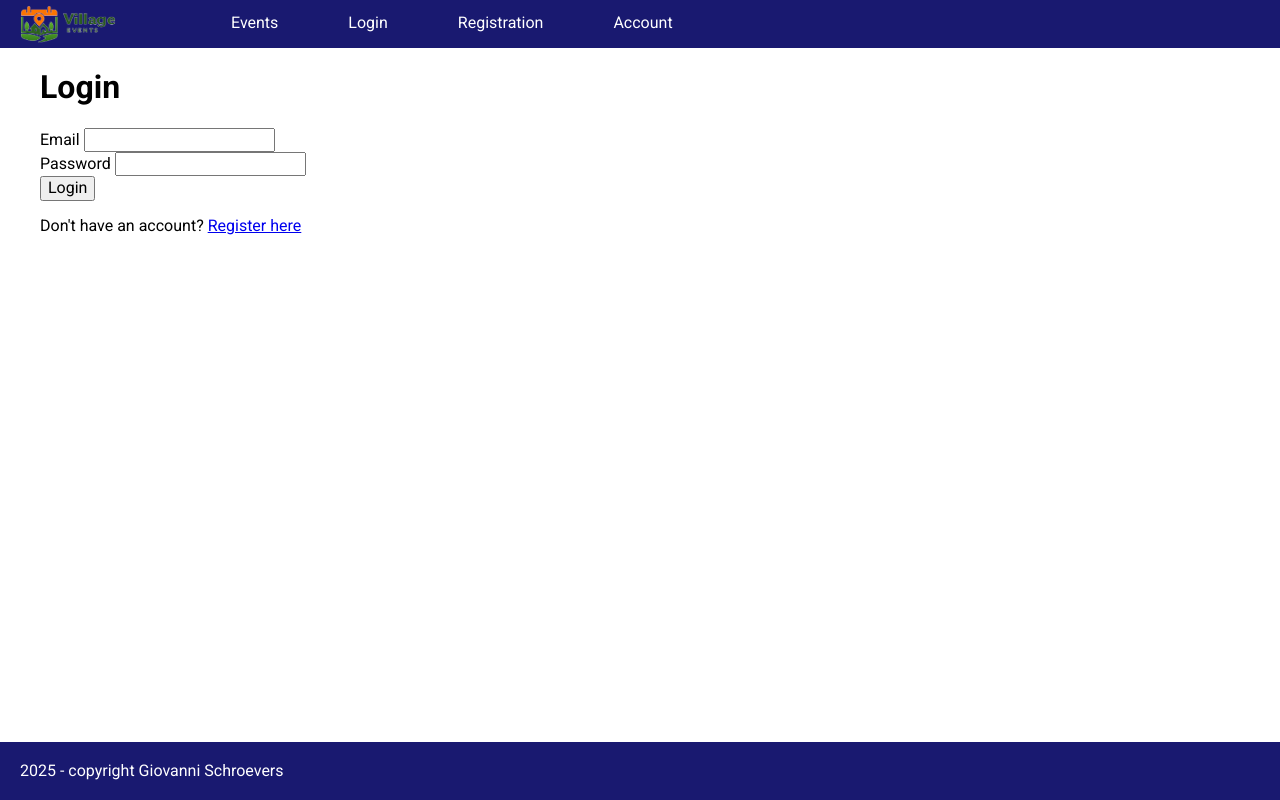
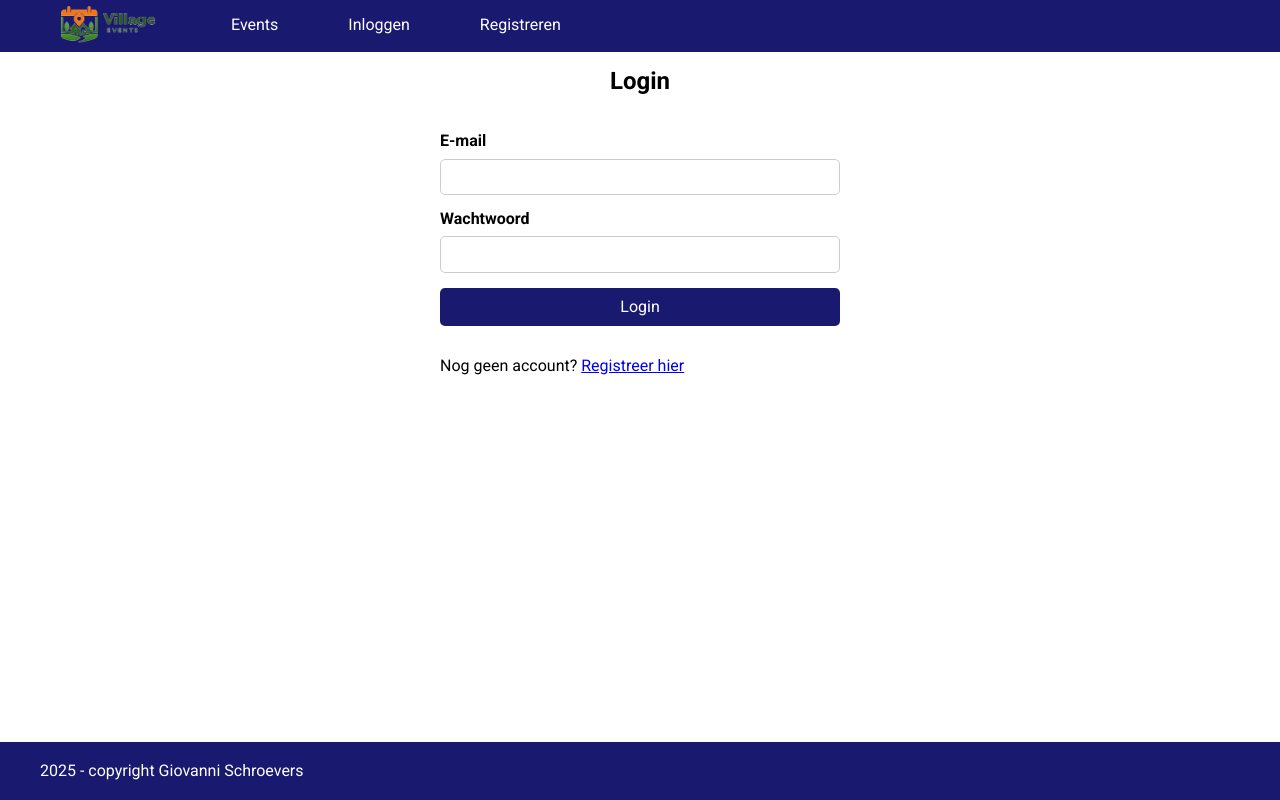
Before and after one commit to Giovanni-Schroevers/event-planner, a PHP site: page /login in a window 1280 px wide. Run offline with PHP 8.4, Linux system fonts and the light colour scheme.

Commit message:
Add login, logout and register

```diff
--- a/controller/LoginController.php
+++ b/controller/LoginController.php
@@ -1,6 +1,7 @@
 <?php
 
 require_once __DIR__ . '/../core/Controller.php';
+require_once __DIR__ . '/../model/User.php';
 
 class LoginController extends Controller
 {
@@ -16,6 +17,16 @@ class LoginController extends Controller
         $email = $_POST['email'] ?? '';
         $password = $_POST['password'] ?? '';
 
-        $this->redirect('/login');
+        $user = User::verifyPassword($email, $password);
+
+        if ($user === null) {
+            $_SESSION['flash_error'] = 'Email of wachtwoord is onjuist';
+            $this->redirect('/login');
+            return;
+        }
+
+        $_SESSION['user'] = $user;
+        unset($_SESSION['flash_error']);
+        $this->redirect('/');
     }
 }
--- /dev/null
+++ b/core/Database.php
@@ -0,0 +1,32 @@
+<?php
+
+class Database
+{
+    private static ?PDO $connection = null;
+
+    private const HOST = 'localhost';
+    private const PORT = 3306;
+    private const DATABASE = 'event_planner';
+    private const USERNAME = 'dev';
+    private const PASSWORD = 'dev';
+
+    public static function getConnection(): PDO
+    {
+        if (self::$connection === null) {
+            $dsn = sprintf(
+                'mysql:host=%s;port=%d;dbname=%s;charset=utf8mb4',
+                self::HOST,
+                self::PORT,
+                self::DATABASE
+            );
+
+            self::$connection = new PDO($dsn, self::USERNAME, self::PASSWORD, [
+                PDO::ATTR_ERRMODE => PDO::ERRMODE_EXCEPTION,
+                PDO::ATTR_DEFAULT_FETCH_MODE => PDO::FETCH_ASSOC,
+                PDO::ATTR_EMULATE_PREPARES => false,
+            ]);
+        }
+
+        return self::$connection;
+    }
+}
--- a/index.php
+++ b/index.php
@@ -4,6 +4,11 @@
  * Front Controller
  * All requests are routed through this file
  */
+
+// Load classes that may be stored in session BEFORE session_start()
+require_once __DIR__ . '/model/dto/UserSessionDTO.php';
+
+session_start();
 
 require_once __DIR__ . '/core/Router.php';
 
@@ -13,9 +18,11 @@ $router = new Router();
 $router->get('/', 'HomeController@index');
 $router->get('/login', 'LoginController@index');
 $router->post('/login', 'LoginController@authenticate');
+$router->get('/logout', 'LogoutController@index');
 
 // TODO: Add more routes as needed
-// $router->get('/register', 'RegisterController@index');
+$router->get('/register', 'RegisterController@index');
+$router->post('/register', 'RegisterController@register');
 // $router->get('/events', 'EventController@index');
 // $router->get('/account', 'AccountController@index');
 
--- a/styles/base.css
+++ b/styles/base.css
@@ -1,8 +1,18 @@
 :root {
     --primary-color: #191970;
     --primary-contrast: #ffffff;
+    --error: #dc3545;
+    --error-background: #f8d7da;
+    --error-border: #f5c6cb;
+    --success: #28a745;
+    --success-background: #d4edda;
+    --success-border: #c3e6cb;
 
     --font-family: "Roboto", sans-serif;
+}
+
+* {
+    box-sizing: border-box;
 }
 
 body {
@@ -18,31 +28,38 @@ body {
 }
 
 main {
-    width: 1200px;
+    width: 100%;
+    max-width: 1200px;
     margin: 0 auto;
-    padding-inline: 20px;
+    padding-inline: 15px;
 }
 
+@media (min-width: 768px) {
+    main {
+        padding-inline: 20px;
+    }
+}
 
 header {
-    padding-inline: 20px;
     background: var(--primary-color);
 }
 
 nav {
-    height: 48px;
+    padding-inline: 20px;
+    max-width: 1200px;
+    margin: 0 auto;
+    min-height: 48px;
     display: flex;
-    gap: 50px;
+    flex-direction: column;
+    align-items: center;
 
     & .menu {
         display: flex;
-        gap: 20px;
+        width: 100%;
+        justify-content: space-around;
+        gap: 10px;
         margin: 0;
-
-        & .logo img {
-            height: 100%;
-            width: auto;
-        }
+        padding: 0;
 
         & .menu-item {
             list-style: none;
@@ -51,8 +68,9 @@ nav {
                 display: block;
                 color: var(--primary-contrast);
                 text-decoration: none;
-                padding: 14px 25px;
+                padding: 10px 15px;
                 border-bottom: 2px solid transparent;
+                font-size: 0.9rem;
 
                 &:hover {
                     opacity: 0.8;
@@ -63,10 +81,121 @@ nav {
     }
 }
 
+@media (min-width: 768px) {
+    nav {
+        flex-direction: row;
+        gap: 50px;
+        padding-block: 0;
+
+        & .menu {
+            justify-content: unset;
+            gap: 20px;
+
+            & .menu-item {
+                & .menu-link {
+                    padding: 16px 25px;
+                    font-size: 1rem;
+                }
+            }
+        }
+    }
+}
+
+.alert {
+    padding: 10px;
+    border-radius: 5px;
+    margin-block: 20px;
+}
+
+.alert-success {
+    background-color: var(--success-background);
+    color: var(--success);
+    border: 1px solid var(--success-border);
+}
+
+.alert-danger {
+    background-color: var(--error-background);
+    color: var(--error);
+    border: 1px solid var(--error-border);
+}
+
 footer {
     margin-top: auto;
     padding: 20px;
     width: 100%;
     background: var(--primary-color);
     color: var(--primary-contrast);
+
+    & .footer-content {
+        max-width: 1200px;
+        margin: 0 auto;
+    }
 }
+
+.login-container {
+    display: flex;
+    flex-direction: column;
+    gap: 20px;
+    max-width: 400px;
+    margin: 0 auto;
+
+    & h1 {
+        text-align: center;
+        font-size: 1.5rem;
+    }
+
+    & .login-form {
+        display: flex;
+        flex-direction: column;
+        gap: 15px;
+    }
+}
+
+.form-group {
+    display: flex;
+    flex-direction: column;
+    gap: 8px;
+
+    & label {
+        font-weight: bold;
+        font-size: 1rem;
+    }
+
+    & input {
+        width: 100%;
+        padding: 12px;
+        border: 1px solid #ccc;
+        border-radius: 5px;
+        font-size: 1rem;
+    }
+}
+
+@media (min-width: 768px) {
+    .form-group {
+        & input {
+            padding: 8px;
+        }
+    }
+}
+
+.btn {
+    display: inline-block;
+    padding: 10px 20px;
+    text-decoration: none;
+    border-radius: 5px;
+    border: none;
+    cursor: pointer;
+
+    &:hover {
+        opacity: 0.8;
+    }
+
+    &:active {
+        opacity: 0.6;
+    }
+}
+
+.btn-primary {
+    background-color: var(--primary-color);
+    color: var(--primary-contrast);
+}
--- a/view/layout.php
+++ b/view/layout.php
@@ -1,10 +1,15 @@
 <?php
-    $menu = [
-        'Events' => '/events',
-        'Login' => '/login',
-        'Registration' => '/register',
-        'Account' => '/account'
-    ];
+$menu = [
+    'Events' => '/events',
+];
+
+if (isset($_SESSION['user'])) {
+    $menu['Account'] = '/account';
+    $menu['Uitloggen'] = '/logout';
+} else {
+    $menu['Inloggen'] = '/login';
+    $menu['Registreren'] = '/register';
+}
 ?>
 
 <!doctype html>
@@ -15,12 +20,14 @@
     <link rel="stylesheet" href="/styles/base.css">
     <link rel="preconnect" href="https://fonts.googleapis.com">
     <link rel="preconnect" href="https://fonts.gstatic.com" crossorigin>
-    <link href="https://fonts.googleapis.com/css2?family=Roboto:ital,wght@0,100..900;1,100..900&display=swap" rel="stylesheet">
+    <link href="https://fonts.googleapis.com/css2?family=Roboto:ital,wght@0,100..900;1,100..900&display=swap"
+        rel="stylesheet">
     <link rel="preload" href="/static/logo.png" as="image" type="image/png" />
     <title>
         <?= $title ?? 'Event Planner' ?>
     </title>
     <meta charset="UTF-8">
+    <meta name="viewport" content="width=device-width, initial-scale=1.0">
     <meta name="robots" content="INDEX, FOLLOW">
 </head>
 
@@ -43,11 +50,28 @@
     </header>
 
     <main>
+        <?php if (isset($_SESSION['flash_error'])): ?>
+            <div class="alert alert-danger">
+                <?= $_SESSION['flash_error']; ?>
+                <?php unset($_SESSION['flash_error']); ?>
+            </div>
+        <?php endif; ?>
+
+        <?php if (isset($_SESSION['flash_success'])): ?>
+            <div class="alert alert-success">
+                <?= $_SESSION['flash_success']; ?>
+                <?php unset($_SESSION['flash_success']); ?>
+            </div>
+        <?php endif; ?>
+
         <?= $content ?>
     </main>
 
     <footer>
-        2025 - copyright Giovanni Schroevers
+        <div class="footer-content">
+            2025 - copyright Giovanni Schroevers
+        </div>
     </footer>
 </body>
+
 </html>
--- a/view/login.php
+++ b/view/login.php
@@ -1,19 +1,21 @@
+<div class="login-container">
     <h1>Login</h1>
 
     <form action="/login" method="POST" class="login-form">
         <div class="form-group">
-        <label for="email">Email</label>
+            <label for="email">E-mail</label>
             <input type="email" id="email" name="email" required>
         </div>
 
         <div class="form-group">
-        <label for="password">Password</label>
+            <label for="password">Wachtwoord</label>
             <input type="password" id="password" name="password" required>
         </div>
 
         <button type="submit" class="btn btn-primary">Login</button>
 
         <p class="form-footer">
-        Don't have an account? <a href="/register">Register here</a>
+            Nog geen account? <a href="/register">Registreer hier</a>
         </p>
     </form>
+</div>
```
Also changed, not shown: controller/LogoutController.php (added, +14 -0 lines), controller/RegisterController.php (added, +63 -0 lines), database/seeder.sql (+25 -25 lines), model/User.php (added, +56 -0 lines), model/dto/UserDTO.php (added, +65 -0 lines), model/dto/UserSessionDTO.php (added, +53 -0 lines), view/home.php (+8 -0 lines), view/register.php (added, +51 -0 lines), model/Model.php (deleted). Lines whose indentation alone changed are shown as unchanged.
